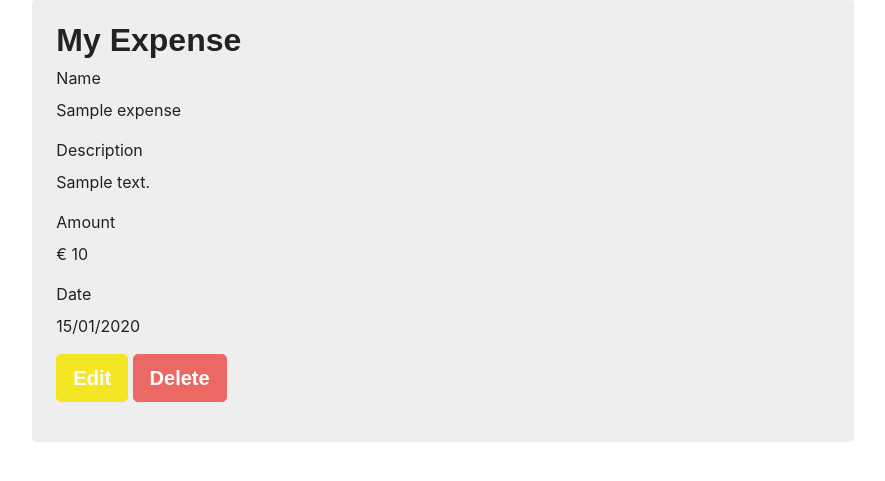
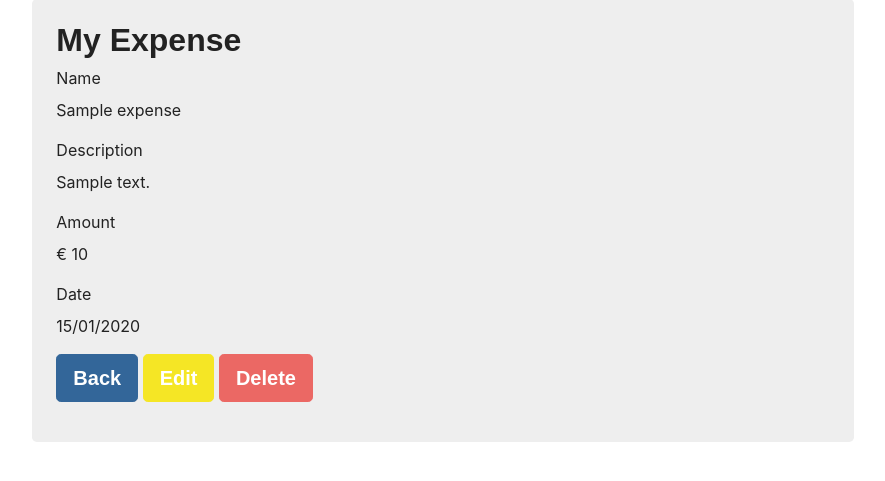
Before and after one commit to carroarmato0/expens-o-matic, a Symfony app: template templates/expenses/show.html.twig in a window 1280 px wide. Shown: the part 76-557 px from the top of the page, without its empty margins (197-1082 px from the left). Run offline with Twig, Linux system fonts and the light colour scheme; the template is opened without the code that fills it: most values are stand-ins (such as "Sample title", 1, 10 or a date in 2020); some libraries are stand-ins or nearby versions; some web fonts are replaced.

Commit message:
Add a Back button on Expense view page
Signed-off-by: Christophe Vanlancker <carroarmato0@inuits.eu>

```diff
--- a/templates/expenses/show.html.twig
+++ b/templates/expenses/show.html.twig
@@ -43,6 +43,7 @@ $('.js-datepicker').datepicker({
         <p>{{ expense.date | date("d/m/Y") }}</p>
       </div>
       <div class="form-group">
+        <a class="btn btn-info btn-lg" href="/" role="button">Back</a>
         <a class="btn btn-warning btn-lg" href="/expense/{{ expense.id }}/edit" role="button">Edit</a>
         <a class="btn btn-primary btn-lg delete-expense" data-id="{{ expense.id }}" href="#" role="button">Delete</a>
       </div>
```
